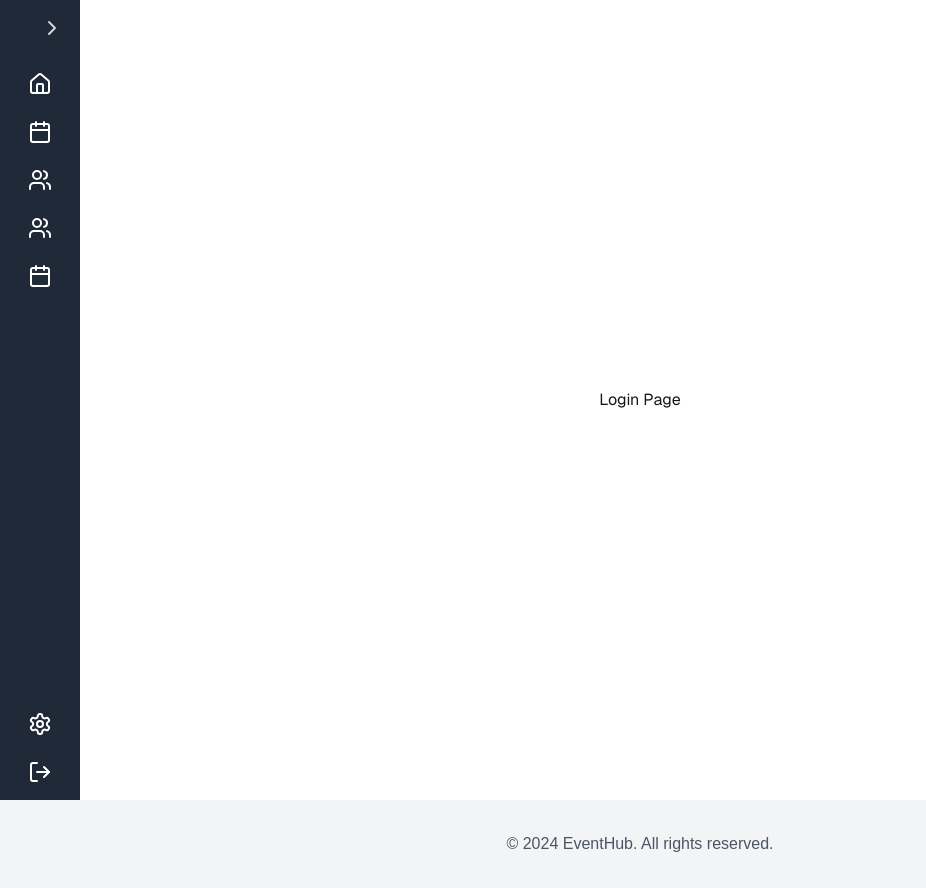
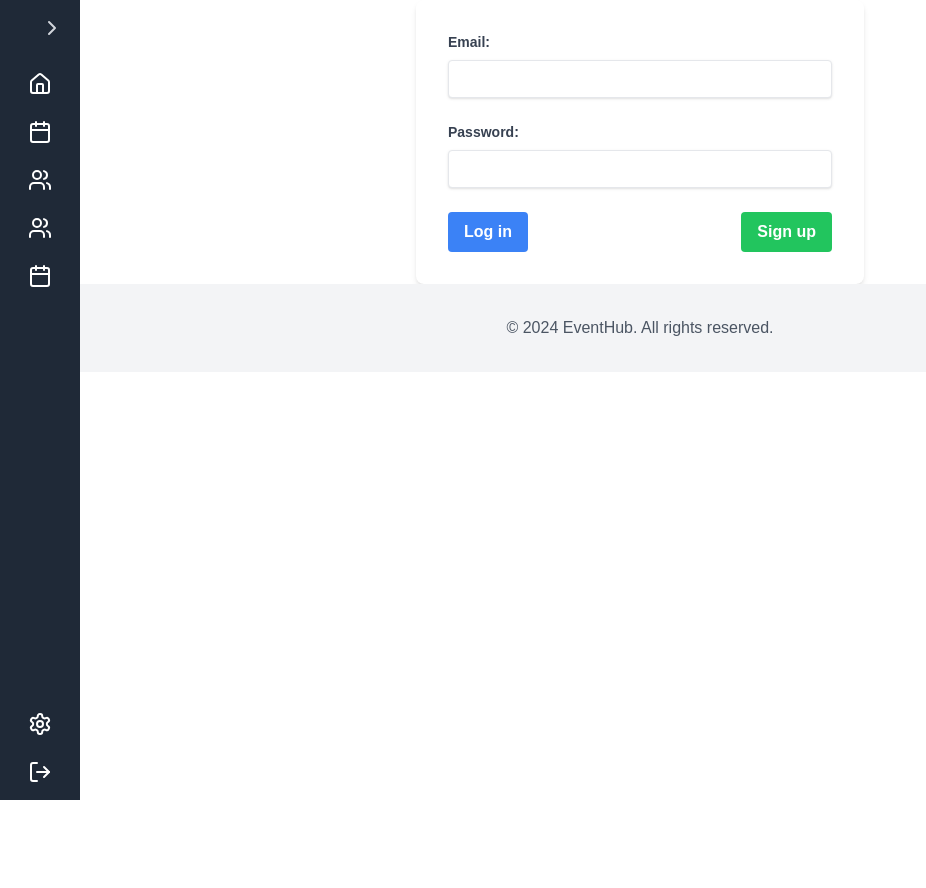
Before and after one commit to EllisWhimpleConsultingFirm/local-event-organizer, a Next.js app in the folder next/leo/: page /login in a window 1280 px wide. Shown: the whole page, without its empty margins (0-926 px from the left). After the commit the page ends 800 px from the top, so only its background shows below. Built offline with nearby package versions, Linux system fonts and the light colour scheme; no server answers.

Commit message:
Set up boiler plate login functionality

```diff
--- /dev/null
+++ b/next/leo/src/app/auth/confirm/route.ts
@@ -0,0 +1,28 @@
+import { type EmailOtpType } from '@supabase/supabase-js'
+import { type NextRequest } from 'next/server'
+
+import { createClient } from '@/utils/supabase/server'
+import { redirect } from 'next/navigation'
+
+export async function GET(request: NextRequest) {
+    const { searchParams } = new URL(request.url)
+    const token_hash = searchParams.get('token_hash')
+    const type = searchParams.get('type') as EmailOtpType | null
+    const next = searchParams.get('next') ?? '/'
+
+    if (token_hash && type) {
+        const supabase = createClient()
+
+        const { error } = await supabase.auth.verifyOtp({
+            type,
+            token_hash,
+        })
+        if (!error) {
+            // redirect user to specified redirect URL or root of app
+            redirect(next)
+        }
+    }
+
+    // redirect the user to an error page with some instructions
+    redirect('/error')
+}
--- /dev/null
+++ b/next/leo/src/app/error/page.tsx
@@ -0,0 +1,3 @@
+export default function ErrorPage() {
+    return <p>Sorry, something went wrong</p>
+}
--- a/next/leo/src/app/events/page.tsx
+++ b/next/leo/src/app/events/page.tsx
@@ -10,7 +10,8 @@
 // }
 
 
-import {createClient} from "@/supabase/createClient";
+
+import {createClient} from "@/utils/supabase/server";
 
 export default async function Notes() {
     const supabase = createClient();
--- /dev/null
+++ b/next/leo/src/app/login/actions.ts
@@ -0,0 +1,46 @@
+'use server'
+
+import { revalidatePath } from 'next/cache'
+import { redirect } from 'next/navigation'
+import {createClient} from "@/utils/supabase/server";
+
+
+export async function login(formData: FormData) {
+    const supabase = createClient()
+
+    // type-casting here for convenience
+    // in practice, you should validate your inputs
+    const data = {
+        email: formData.get('email') as string,
+        password: formData.get('password') as string,
+    }
+
+    const { error } = await supabase.auth.signInWithPassword(data)
+
+    if (error) {
+        redirect('/error')
+    }
+
+    revalidatePath('/', 'layout')
+    redirect('/')
+}
+
+export async function signup(formData: FormData) {
+    const supabase = createClient()
+
+    // type-casting here for convenience
+    // in practice, you should validate your inputs
+    const data = {
+        email: formData.get('email') as string,
+        password: formData.get('password') as string,
+    }
+
+    const { error } = await supabase.auth.signUp(data)
+
+    if (error) {
+        redirect('/error')
+    }
+
+    revalidatePath('/', 'layout')
+    redirect('/')
+}
--- a/next/leo/src/app/login/page.tsx
+++ b/next/leo/src/app/login/page.tsx
@@ -1,10 +1,49 @@
-export default function Events() {
+import { login, signup } from './actions'
+
+export default function LoginPage() {
     return (
-        <div className="grid grid-rows-[20px_1fr_20px] items-center justify-items-center min-h-screen p-8 pb-20 gap-16 sm:p-20 font-[family-name:var(--font-geist-sans)]">
-            <main className="flex flex-col gap-8 row-start-2 items-center sm:items-start">
-            <h1>Login Page</h1>
-                {/* Add vendor management interface here */}
-            </main>
-        </div>
+        <form className="max-w-md mx-auto bg-white p-8 rounded-lg shadow-md">
+            <div className="mb-6">
+                <label htmlFor="email" className="block text-gray-700 text-sm font-bold mb-2">
+                    Email:
+                </label>
+                <input
+                    id="email"
+                    name="email"
+                    type="email"
+                    required
+                    className="shadow appearance-none border rounded w-full py-2 px-3 text-gray-700 leading-tight focus:outline-none focus:shadow-outline"
+                />
+            </div>
+            <div className="mb-6">
+                <label htmlFor="password" className="block text-gray-700 text-sm font-bold mb-2">
+                    Password:
+                </label>
+                <input
+                    id="password"
+                    name="password"
+                    type="password"
+                    required
+                    className="shadow appearance-none border rounded w-full py-2 px-3 text-gray-700 leading-tight focus:outline-none focus:shadow-outline"
+                />
+            </div>
+            <div className="flex items-center justify-between">
+                <button
+                    type="submit"
+                    formAction={login}
+                    className="bg-blue-500 hover:bg-blue-700 text-white font-bold py-2 px-4 rounded focus:outline-none focus:shadow-outline"
+                >
+                    Log in
+                </button>
+                <button
+                    type="submit"
+                    formAction={signup}
+                    className="bg-green-500 hover:bg-green-700 text-white font-bold py-2 px-4 rounded focus:outline-none focus:shadow-outline"
+                >
+                    Sign up
+                </button>
+            </div>
+        </form>
+
     )
 }
--- a/next/leo/src/components/sidebar/SidebarToggle.tsx
+++ b/next/leo/src/components/sidebar/SidebarToggle.tsx
@@ -14,7 +14,7 @@ export const SidebarToggle: React.FC<SidebarToggleProps> = ({ isExpanded }) => {
         Cookies.set('sidebarExpanded', newExpandedState.toString(), { expires: 365 }); // Set cookie to expire in 1 year
 
         // Force a re-render of the page to reflect the new state
-        window.location.reload();
+        // window.location.reload();
     };
 
     return (
--- a/next/leo/src/supabase/createClient.ts
+++ b/next/leo/src/utils/supabase/server.ts
@@ -1,4 +1,4 @@
-import { createServerClient } from '@supabase/ssr'
+import { createServerClient, type CookieOptions } from '@supabase/ssr'
 import { cookies } from 'next/headers'
 
 export function createClient() {
```
Also changed, not shown: next/leo/middleware.ts (added, +19 -0 lines), next/leo/src/utils/supabase/client.ts (added, +8 -0 lines), next/leo/src/utils/supabase/middleware.ts (added, +63 -0 lines), next/leo/.eslintrc.json.
